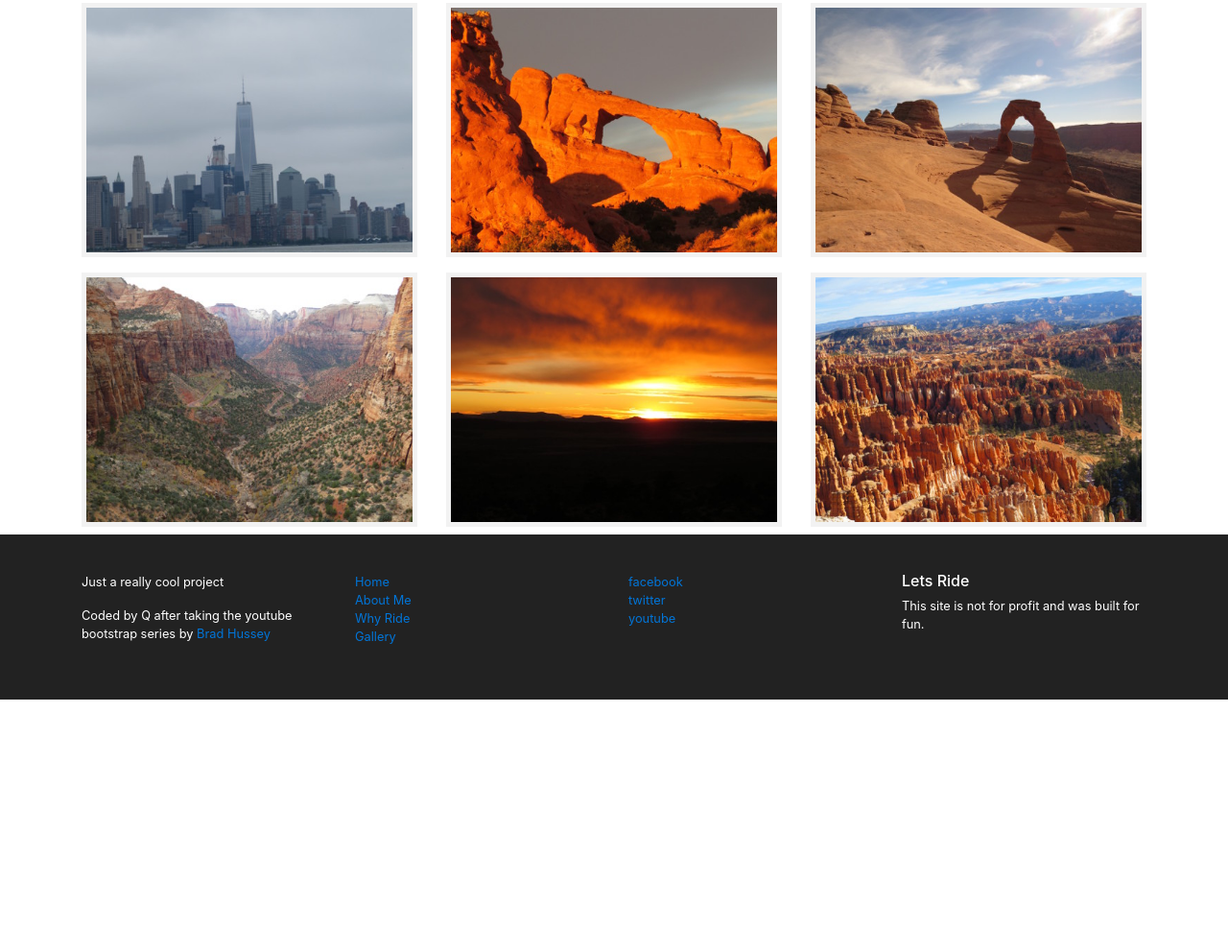
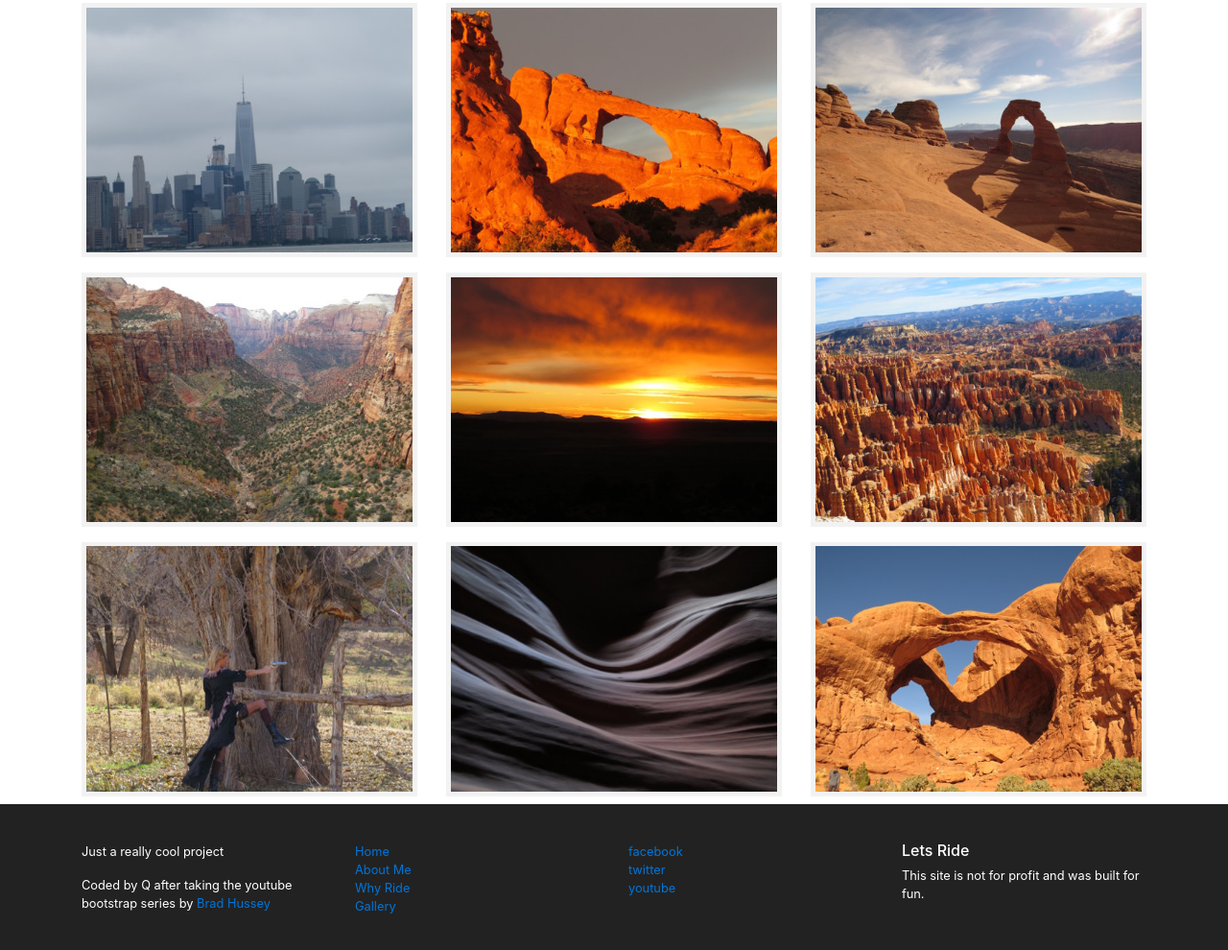
Before and after one commit to thecodingregiman/thecodingregiman.github.io, a plain HTML site: page gallery.html in a window 1280 px wide. Shown: the part 592-1582 px from the top of the page at 96% size. Before the commit the page ends 1321 px from the top, so only its background shows below. Drawn offline with nearby package versions, Linux system fonts and the light colour scheme.

Commit message:
perf fix5

```diff
--- a/gallery.html
+++ b/gallery.html
@@ -86,6 +86,21 @@
           <img src="img/thumbnail/weirdstonet.jpg">
       </div>
     </div>
+    <div class="col-lg-4 col-sm-6">
+        <div class="thumbnail">
+          <img src="img/thumbnail/oldtimet.jpg">
+      </div>
+    </div>
+    <div class="col-lg-4 col-sm-6">
+        <div class="thumbnail">
+          <img src="img/thumbnail/surfacet.jpg">
+      </div>
+    </div>
+    <div class="col-lg-4 col-sm-6">
+        <div class="thumbnail">
+          <img src="img/thumbnail/niceanglet.jpg">
+      </div>
+    </div>
   </div>
   </div>
 
```
Also changed, not shown: img/thumbnail/niceanglet.jpg (added), img/thumbnail/oldtimet.jpg (added), img/thumbnail/sideviewt.jpg (added), img/thumbnail/surfacet.jpg (added), 1 other file.
